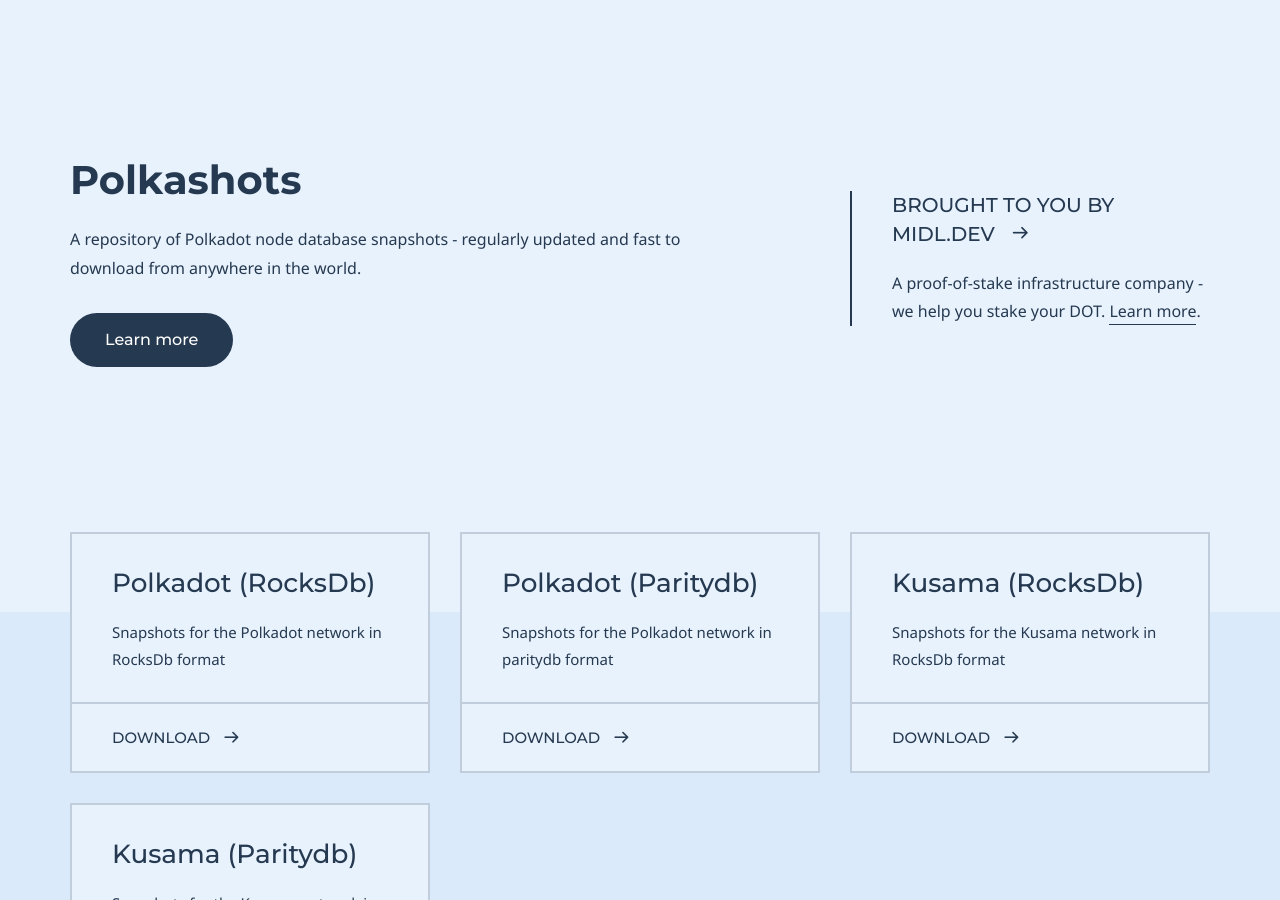
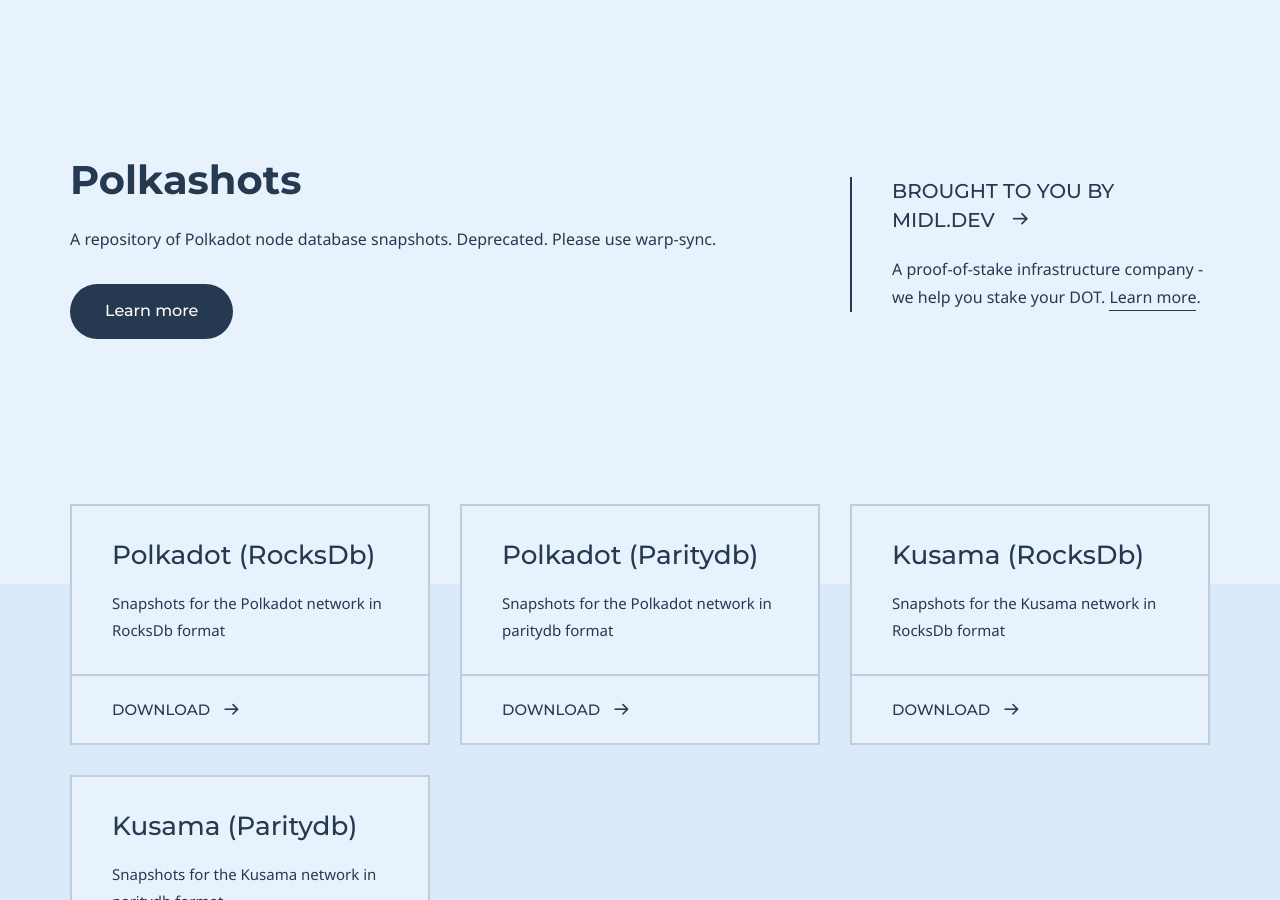
Before and after one commit to midl-dev/polkashots-website, a Jekyll site: the page built from index.md, in a window 1280 px wide and 900 px high. Built offline with Jekyll 4.4.1, drawn with Linux system fonts in a browser that asks for light colours; some web fonts are replaced.

Commit message:
add deprecation notice

```diff
--- a/index.md
+++ b/index.md
@@ -5,7 +5,7 @@
 
 # Hero section
 title: Polkashots
-description: A repository of Polkadot node database snapshots - regularly updated and fast to download from anywhere in the world.
+description: A repository of Polkadot node database snapshots. Deprecated. Please use warp-sync.
 buttons:
     - content: Learn more
       url: '/getting-started'
```
